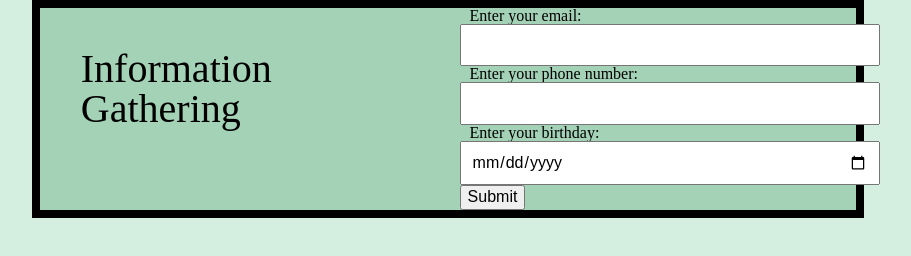
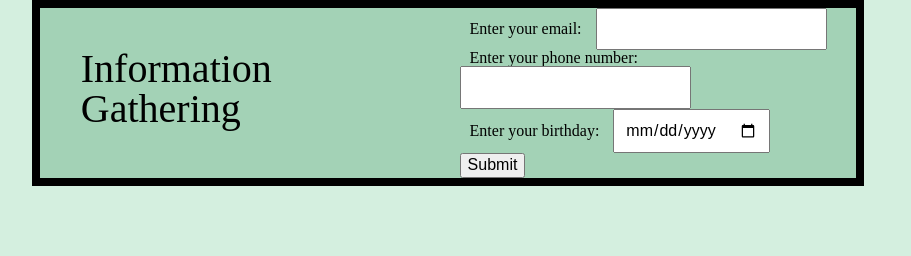
Before and after one commit to zealousITMD362/lab2, a plain HTML site: page index.html in a window 1280 px wide. Shown: the whole page, without its empty margins (192-1103 px from the left). Drawn offline with Linux system fonts and the light colour scheme.

Commit message:
this will work. probably. spacing please.

```diff
--- a/css/screen.css
+++ b/css/screen.css
@@ -8,26 +8,22 @@ h1 {
 }
 #birthgroup input, label {
   padding: 10px;
-  width: 100%;
 }
 #phonegroup input, label {
   padding: 10px;
-  width: 100%;
 }
 #emailgroup input, label {
   padding: 10px;
-  width: 100%;
 }
 #submit::before {
   content: \a;
   white-space: pre;
   padding: 10px;
-  background-color: #A3D2B6;
 }
 #info {
   border: 0.5em solid black;
   box-sizing: border-box;
-  width: 90%;
+  width: 80%;
   margin: auto;
   background-color: #A3D2B6;
   display: flex;
```
